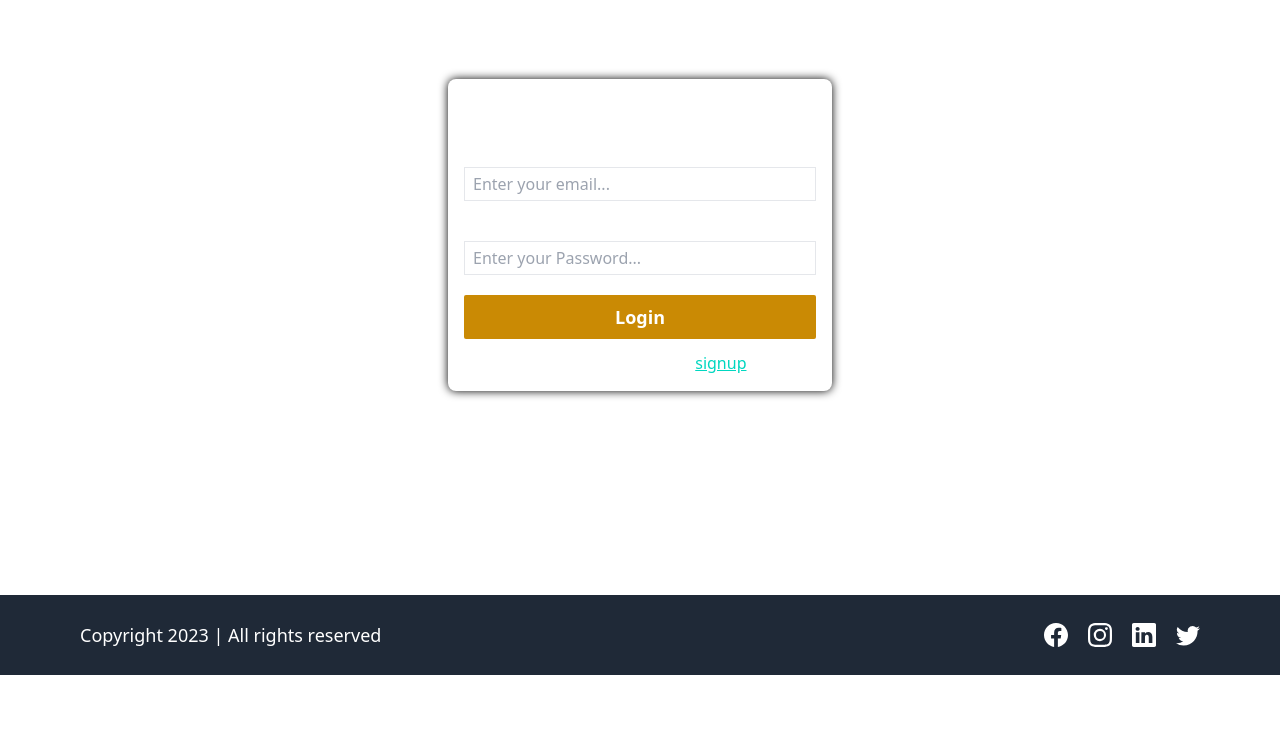
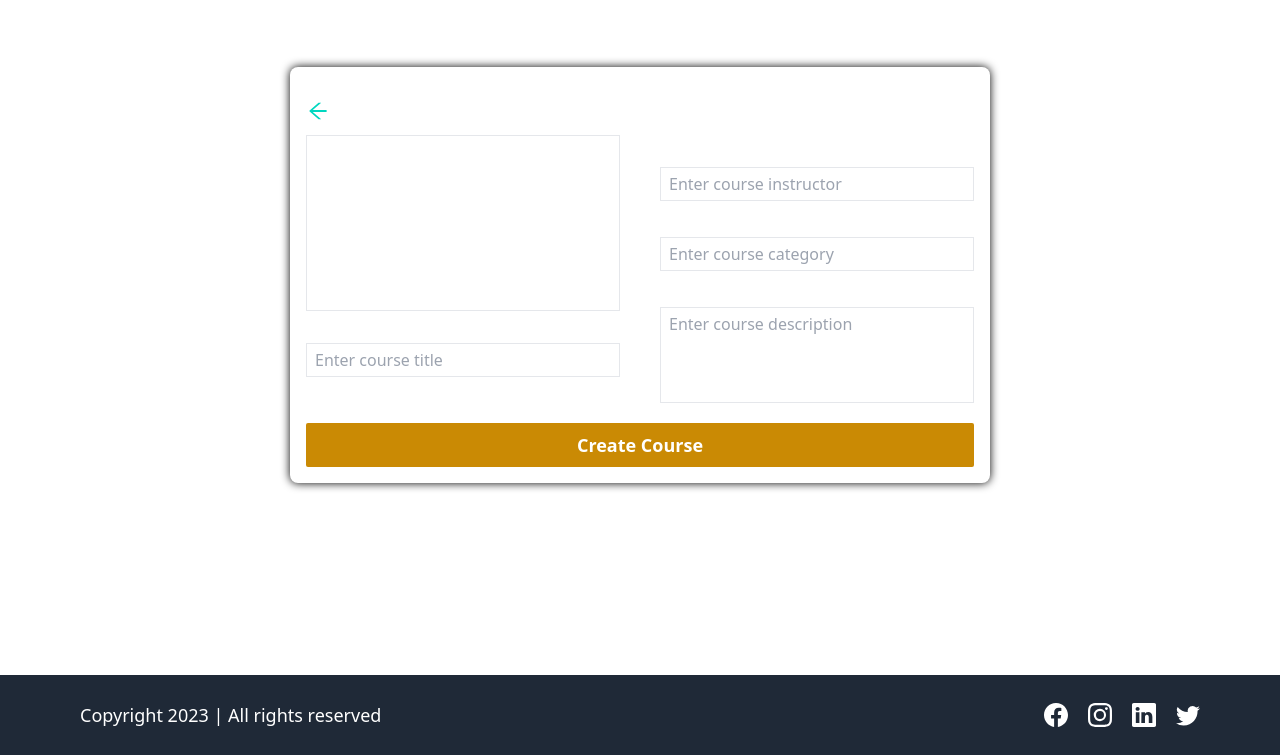
Before and after one commit to manish25Coder/LMS_frontend, a React (Vite) app: page /course/create in a window 1280 px wide. Before the commit this address led to /login. Shown: the part 189-944 px from the top of the page. Before the commit the page ends 864 px from the top, so only its background shows below. Built offline with nearby package versions, Linux system fonts and the light colour scheme.

Commit message:
Added course creation by admin

```diff
--- a/src/App.jsx
+++ b/src/App.jsx
@@ -32,9 +32,9 @@
         <Route path='/login' element={<Login/>}></Route>
 
 
-        <Route element={<RequireAuth allowedRoles={['ADMIN']} />}>
+        {/* <Route element={<RequireAuth allowedRoles={['ADMIN']} />}> */}
         <Route path='/course/create' element={<CreateCourse/>}></Route>
-        </Route>
+        {/* </Route> */}
 
         <Route path='*' element={<NotFound/>}></Route>
       </Routes>
--- a/src/Layouts/HomeLayout.jsx
+++ b/src/Layouts/HomeLayout.jsx
@@ -71,6 +71,11 @@
                                 <Link to="/admin/dashboard">Admin DashBoard</Link>
                             </li>
                         )}
+                        {isLoggedIn && role === 'ADMIN' && (
+                            <li>
+                                <Link to="/course/create">Create New Course</Link>
+                            </li>
+                        )}
 
                         <li>
                             <Link to="/courses">All Courses</Link>
--- a/src/Pages/Course/CreateCourse.jsx
+++ b/src/Pages/Course/CreateCourse.jsx
@@ -1,9 +1,189 @@
-function CreateCourse(params) {
-    return(
-        <>
-             create courses
+import { useState } from "react";
+import toast from "react-hot-toast";
+import { AiOutlineArrowLeft } from "react-icons/ai";
+import { useDispatch } from "react-redux";
+import { Link, useNavigate } from "react-router-dom";
 
-        </>
+import HomeLayout from "../../Layouts/HomeLayout";
+import { createNewCourse } from "../../Redux/Slices/CourseSlice";
+
+function CreateCourse() {
+
+    const dispatch = useDispatch();
+    const navigate = useNavigate();
+
+    const [userInput, setUserInput] = useState({
+        title: "",
+        category: "",
+        createdBy: "",
+        description: "",
+        thumbnail: null,
+        previewImage: ""
+    });
+
+    function handleImageUpload(e) {
+        e.preventDefault();
+        const uploadedImage = e.target.files[0];
+        if(uploadedImage) {
+            const fileReader = new FileReader();
+            fileReader.readAsDataURL(uploadedImage);
+            fileReader.addEventListener("load", function () {
+                setUserInput({
+                    ...userInput,
+                    previewImage: this.result,
+                    thumbnail: uploadedImage
+                })
+            })
+        }
+    }
+
+    function handleUserInput(e) {
+        const {name, value} = e.target;
+        setUserInput({
+            ...userInput,
+            [name]: value
+        })
+    }
+
+    async function onFormSubmit(e) {
+        e.preventDefault();
+
+        if(!userInput.title || !userInput.description || !userInput.category || !userInput.thumbnail || !userInput.createdBy) {
+            toast.error("All fields are mandatory");
+            return;
+        }
+
+        const response = await dispatch(createNewCourse(userInput));
+        if(response?.payload?.success) {
+            setUserInput({
+                title: "",
+                category: "",
+                createdBy: "",
+                description: "",
+                thumbnail: null,
+                previewImage: ""
+            });
+            navigate("/courses");
+        }
+    }
+
+    return (
+        <HomeLayout>
+            <div className="flex items-center justify-center h-[100vh]">
+                <form
+                    onSubmit={onFormSubmit}
+                    className="flex flex-col justify-center gap-5 rounded-lg p-4 text-white w-[700px] my-10 shadow-[0_0_10px_black] relative"
+                >
+
+                    <Link className="absolute top-8 text-2xl link text-accent cursor-pointer">
+                        <AiOutlineArrowLeft />
+                    </Link>
+
+                    <h1 className="text-center text-2xl font-bold">
+                        Create New Course
+                    </h1>
+
+                    <main className="grid grid-cols-2 gap-x-10">
+                        <div className="gap-y-6">
+                            <div>
+                                <label htmlFor="image_uploads" className="cursor-pointer">
+                                    {userInput.previewImage ? (
+                                        <img
+                                            className="w-full h-44 m-auto border"
+                                            src={userInput.previewImage}
+                                        />
+                                    ): (
+                                        <div className="w-full h-44 m-auto flex items-center justify-center border">
+                                            <h1 className="font-bold text-lg">Upload your course thumbnail</h1>
+                                        </div>
+                                    )}
+
+                                </label>
+                                <input
+                                    className="hidden"
+                                    type="file"
+                                    id="image_uploads"
+                                    accept=".jpg, .jpeg, .png"
+                                    name="image_uploads"
+                                    onChange={handleImageUpload}
+                                />
+                            </div>
+                            <div className="flex flex-col gap-1">
+                                <label className="text-lg font-semibold" htmlFor="title">
+                                    Course title
+                                </label>
+                                <input
+                                    required
+                                    type="text"
+                                    name="title"
+                                    id="title"
+                                    placeholder="Enter course title"
+                                    className="bg-transparent px-2 py-1 border"
+                                    value={userInput.title}
+                                    onChange={handleUserInput}
+                                />
+                            </div>
+                        </div>
+
+                        <div className="flex flex-col gap-1">
+                            <div className="flex flex-col gap-1">
+                                <label className="text-lg font-semibold" htmlFor="createdBy">
+                                    Course Instructor
+                                </label>
+                                <input
+                                    required
+                                    type="text"
+                                    name="createdBy"
+                                    id="createdBy"
+                                    placeholder="Enter course instructor"
+                                    className="bg-transparent px-2 py-1 border"
+                                    value={userInput.createdBy}
+                                    onChange={handleUserInput}
+                                />
+                            </div>
+
+                            <div className="flex flex-col gap-1">
+                                <label className="text-lg font-semibold" htmlFor="category">
+                                    Course category
+                                </label>
+                                <input
+                                    required
+                                    type="text"
+                                    name="category"
+                                    id="category"
+                                    placeholder="Enter course category"
+                                    className="bg-transparent px-2 py-1 border"
+                                    value={userInput.category}
+                                    onChange={handleUserInput}
+                                />
+                            </div>
+                            <div className="flex flex-col gap-1">
+                                <label className="text-lg font-semibold" htmlFor="description">
+                                    Course description
+                                </label>
+                                <textarea
+                                    required
+                                    type="text"
+                                    name="description"
+                                    id="description"
+                                    placeholder="Enter course description"
+                                    className="bg-transparent px-2 py-1 h-24 overflow-y-scroll resize-none border"
+                                    value={userInput.description}
+                                    onChange={handleUserInput}
+                                />
+                            </div>
+                        </div>
+                    </main>
+
+                    <button type="submit" className="w-full py-2 rounded-sm font-semibold text-lg cursor-pointer bg-yellow-600 hover:bg-yellow-500 transition-all ease-in-out duration-300">
+                        Create Course
+                    </button>
+
+
+                </form>
+            </div>
+        </HomeLayout>
     )
 }
+
 export default CreateCourse;
--- a/src/Redux/Slices/CourseSlice.js
+++ b/src/Redux/Slices/CourseSlice.js
@@ -22,6 +22,29 @@
     }
 })
 
+export const createNewCourse = createAsyncThunk("/course/create", async (data) => {
+    try {
+        let formData = new FormData();
+        formData.append("title", data?.title);
+        formData.append("description", data?.description);
+        formData.append("category", data?.category);
+        formData.append("createdBy", data?.createdBy);
+        formData.append("thumbnail", data?.thumbnail);
+
+        const response = axiosInstance.post("/courses", formData);
+        toast.promise(response, {
+            loading: "Creating new course",
+            success: "Course created successfully",
+            error: "Failed to create course"
+        });
+
+        return (await response).data
+
+    } catch(error) {
+        toast.error(error?.response?.data?.message);
+    }
+});
+
 const courseSlice = createSlice({
     name : 'courses',
     initialState,
```
